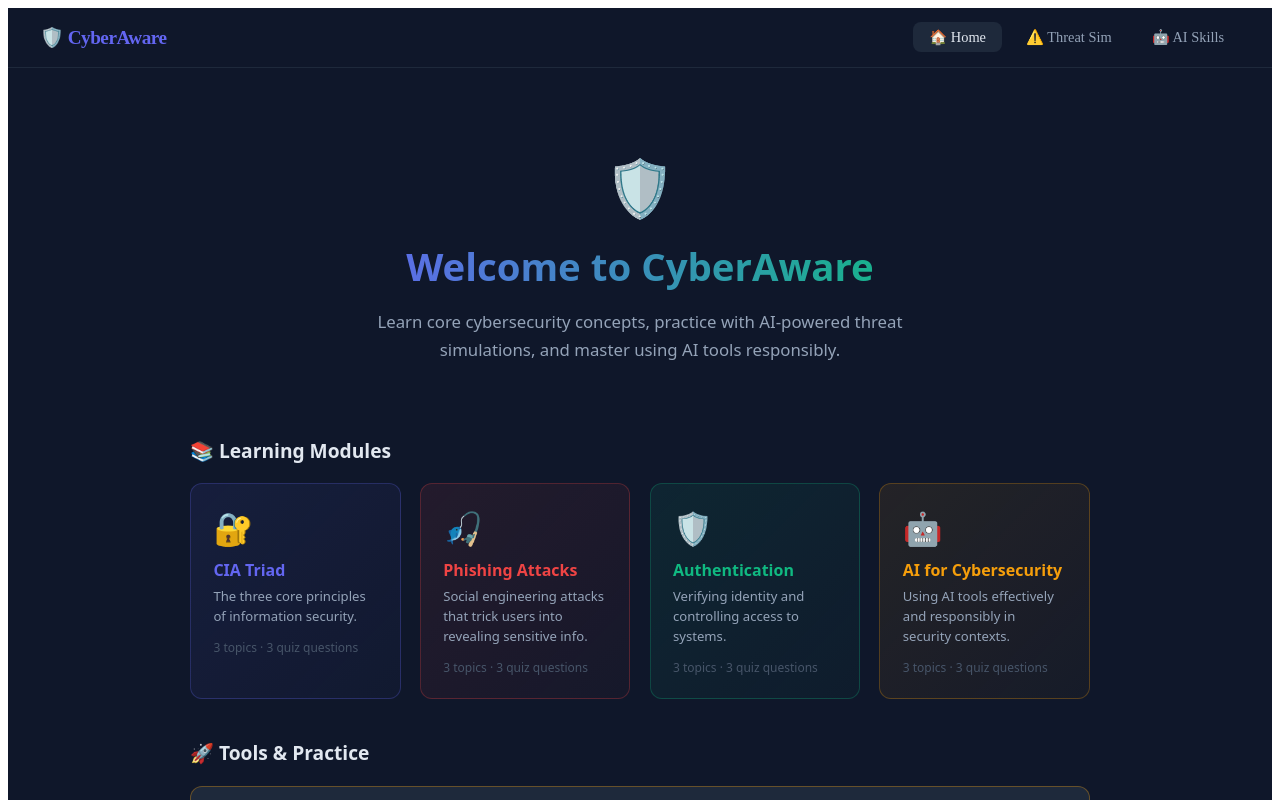
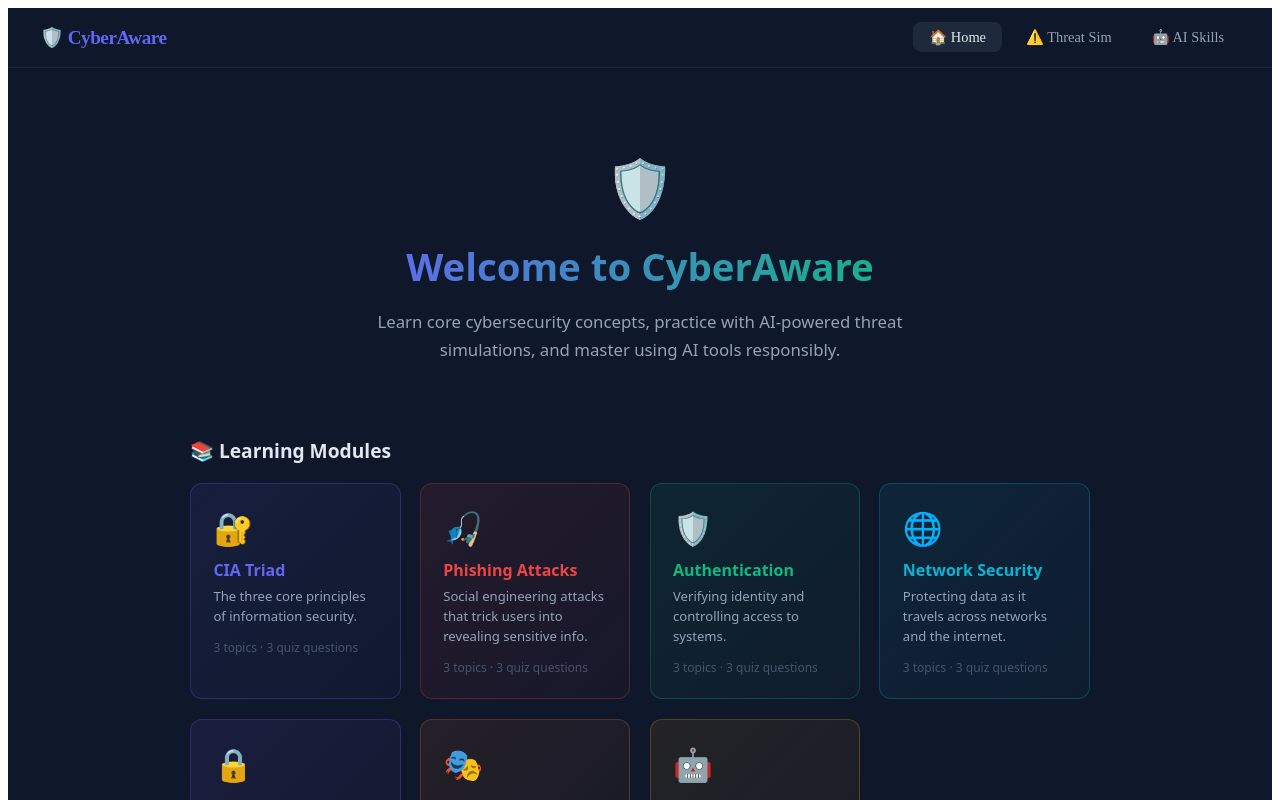
Before and after one commit to jahanavisinha/cyberedu, a React (Vite) app: page / in a window 1280 px wide. Shown: the top 800 px of the page. Built offline with nearby package versions, Linux system fonts and the light colour scheme; no server answers.

Commit message:
add network security, encryption, and social engineering modules

```diff
--- a/src/data/modules.js
+++ b/src/data/modules.js
@@ -152,6 +152,163 @@ const modules = [
         ],
     },
     {
+        id: "network",
+        icon: "🌐",
+        title: "Network Security",
+        color: "#06b6d4",
+        summary: "Protecting data as it travels across networks and the internet.",
+        topics: [
+            {
+                name: "Firewalls & IDS/IPS",
+                desc: "Controlling and monitoring traffic entering and leaving a network.",
+                detail:
+                    "A firewall filters traffic based on rules (allow/block by IP, port, protocol). An IDS (Intrusion Detection System) monitors for suspicious activity and alerts admins. An IPS (Intrusion Prevention System) goes further — it actively blocks threats in real time. Together they form the first line of network defense.",
+            },
+            {
+                name: "VPNs & Secure Tunnels",
+                desc: "Encrypting network traffic to protect data in transit.",
+                detail:
+                    "A VPN (Virtual Private Network) creates an encrypted tunnel between your device and a server, hiding your traffic from eavesdroppers. Used by remote workers to securely access corporate networks. Protocols include OpenVPN, WireGuard, and IPSec. TLS/SSL does the same for web traffic (the padlock in your browser).",
+            },
+            {
+                name: "Common Network Attacks",
+                desc: "Understanding man-in-the-middle, DNS spoofing, and port scanning.",
+                detail:
+                    "A Man-in-the-Middle (MitM) attack intercepts communication between two parties. DNS spoofing redirects users to fake websites by corrupting DNS records. Port scanning (using tools like Nmap) is used by attackers to discover open services on a target. Knowing these attacks helps defenders build better protections.",
+            },
+        ],
+        quiz: [
+            {
+                q: "What is the difference between an IDS and an IPS?",
+                opts: [
+                    "IDS encrypts traffic; IPS decrypts it",
+                    "IDS only detects threats; IPS actively blocks them",
+                    "IDS is hardware; IPS is software",
+                    "They are the same thing",
+                ],
+                ans: 1,
+            },
+            {
+                q: "Which protocol is commonly used to secure web traffic (shown as a padlock in browsers)?",
+                opts: ["FTP", "HTTP", "TLS/SSL", "DNS"],
+                ans: 2,
+            },
+            {
+                q: "An attacker intercepts communication between a user and their bank. This is called?",
+                opts: ["Phishing", "Port Scanning", "Man-in-the-Middle", "DNS Spoofing"],
+                ans: 2,
+            },
+        ],
+    },
+    {
+        id: "encryption",
+        icon: "🔒",
+        title: "Encryption",
+        color: "#8b5cf6",
+        summary: "Scrambling data so only authorized parties can read it.",
+        topics: [
+            {
+                name: "Symmetric Encryption",
+                desc: "One key is used to both encrypt and decrypt data.",
+                detail:
+                    "Symmetric encryption is fast and efficient, making it ideal for encrypting large amounts of data. Both sender and receiver share the same secret key. The challenge is securely exchanging that key. Common algorithms: AES-256 (used in file encryption, Wi-Fi security) and ChaCha20.",
+            },
+            {
+                name: "Asymmetric Encryption",
+                desc: "A public key encrypts data; only the private key can decrypt it.",
+                detail:
+                    "Asymmetric encryption uses a key pair — a public key (shared openly) and a private key (kept secret). Anyone can encrypt a message with your public key, but only you can decrypt it with your private key. Used in HTTPS, email signing, and SSH. Common algorithms: RSA, ECC. Slower than symmetric but solves the key exchange problem.",
+            },
+            {
+                name: "Hashing",
+                desc: "One-way transformation of data into a fixed-length fingerprint.",
+                detail:
+                    "Unlike encryption, hashing is one-way — you cannot reverse a hash to get the original data. It's used to verify integrity and store passwords securely. SHA-256 produces a 256-bit hash. bcrypt and Argon2 are used for password hashing because they're intentionally slow, making brute-force attacks impractical.",
+            },
+        ],
+        quiz: [
+            {
+                q: "Which encryption type uses the same key for both encrypting and decrypting?",
+                opts: ["Asymmetric", "Hashing", "Symmetric", "Public-key"],
+                ans: 2,
+            },
+            {
+                q: "What is the main advantage of asymmetric encryption over symmetric?",
+                opts: [
+                    "It's faster",
+                    "It solves the key exchange problem",
+                    "It uses shorter keys",
+                    "It can't be broken",
+                ],
+                ans: 1,
+            },
+            {
+                q: "Why is bcrypt preferred over SHA-256 for storing passwords?",
+                opts: [
+                    "It produces longer hashes",
+                    "It's reversible",
+                    "It's intentionally slow, resisting brute-force attacks",
+                    "It uses asymmetric keys",
+                ],
+                ans: 2,
+            },
+        ],
+    },
+    {
+        id: "social-engineering",
+        icon: "🎭",
+        title: "Social Engineering",
+        color: "#f97316",
+        summary: "Manipulating people — not systems — to gain unauthorized access.",
+        topics: [
+            {
+                name: "Pretexting",
+                desc: "Creating a fabricated scenario to manipulate a target.",
+                detail:
+                    "Pretexting involves inventing a believable story to extract information or access. An attacker might impersonate an IT auditor, a new employee, or a vendor. Unlike phishing, pretexting often happens in person or over the phone and relies on building trust over time before making a request.",
+            },
+            {
+                name: "Baiting & Quid Pro Quo",
+                desc: "Luring victims with something enticing or offering a fake service.",
+                detail:
+                    "Baiting leaves infected USB drives in parking lots, hoping curious employees will plug them in. Quid pro quo attacks offer something (e.g., free tech support) in exchange for credentials or access. Both exploit human curiosity and the desire for something free or helpful.",
+            },
+            {
+                name: "Tailgating & Physical Security",
+                desc: "Gaining physical access by following authorized personnel.",
+                detail:
+                    "Tailgating (or piggybacking) is when an attacker follows an authorized person through a secure door without scanning their own badge. Physical security matters as much as digital — an attacker inside your building can plug into your network, steal devices, or shoulder-surf passwords. Always challenge unknown individuals in secure areas.",
+            },
+        ],
+        quiz: [
+            {
+                q: "An attacker leaves infected USB drives in a company parking lot. This is called?",
+                opts: ["Pretexting", "Tailgating", "Baiting", "Vishing"],
+                ans: 2,
+            },
+            {
+                q: "What is pretexting?",
+                opts: [
+                    "Sending fake emails",
+                    "Fabricating a scenario to manipulate a target",
+                    "Following someone through a secure door",
+                    "Scanning for open ports",
+                ],
+                ans: 1,
+            },
+            {
+                q: "Which of these is the best defense against tailgating?",
+                opts: [
+                    "Stronger passwords",
+                    "Firewalls",
+                    "Challenging unknown individuals and enforcing badge policies",
+                    "Encrypting hard drives",
+                ],
+                ans: 2,
+            },
+        ],
+    },
+    {
         id: "ai-skills",
         icon: "🤖",
         title: "AI for Cybersecurity",
```
